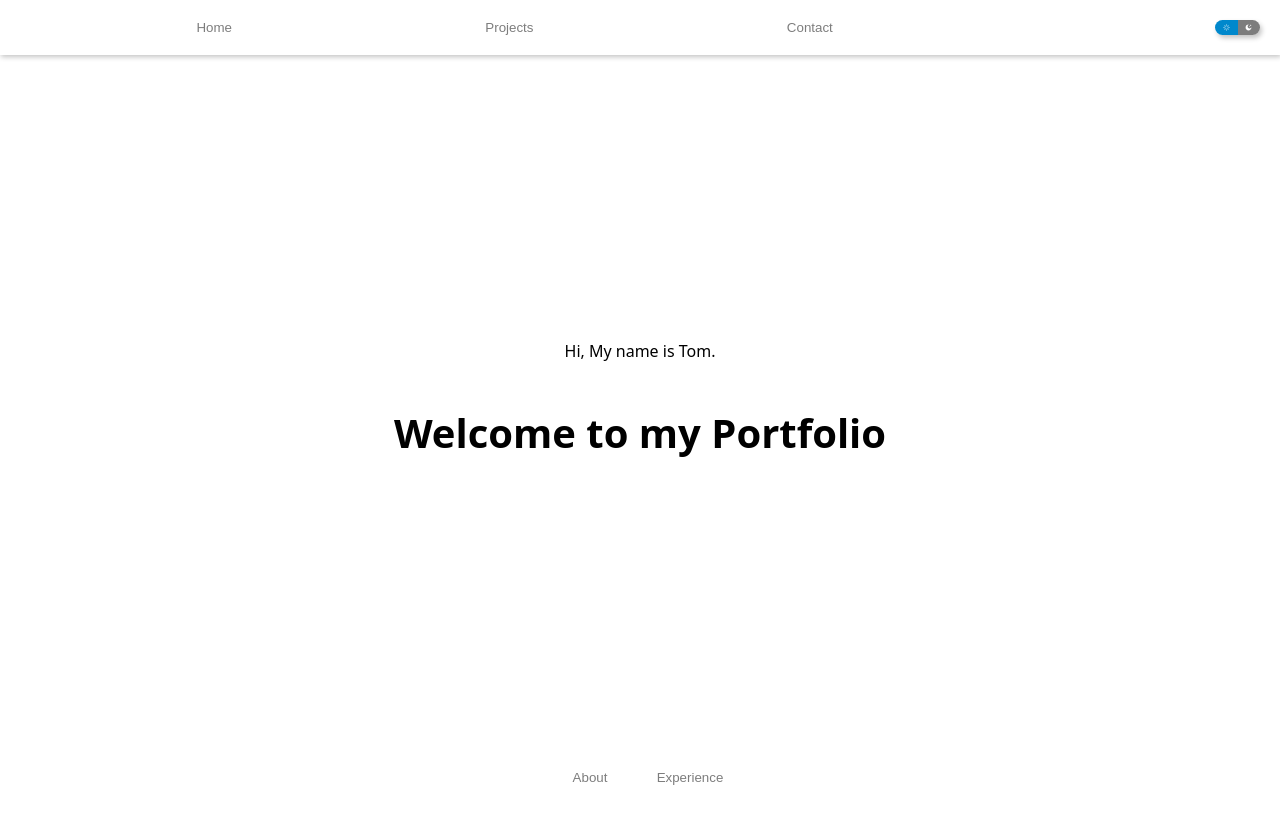
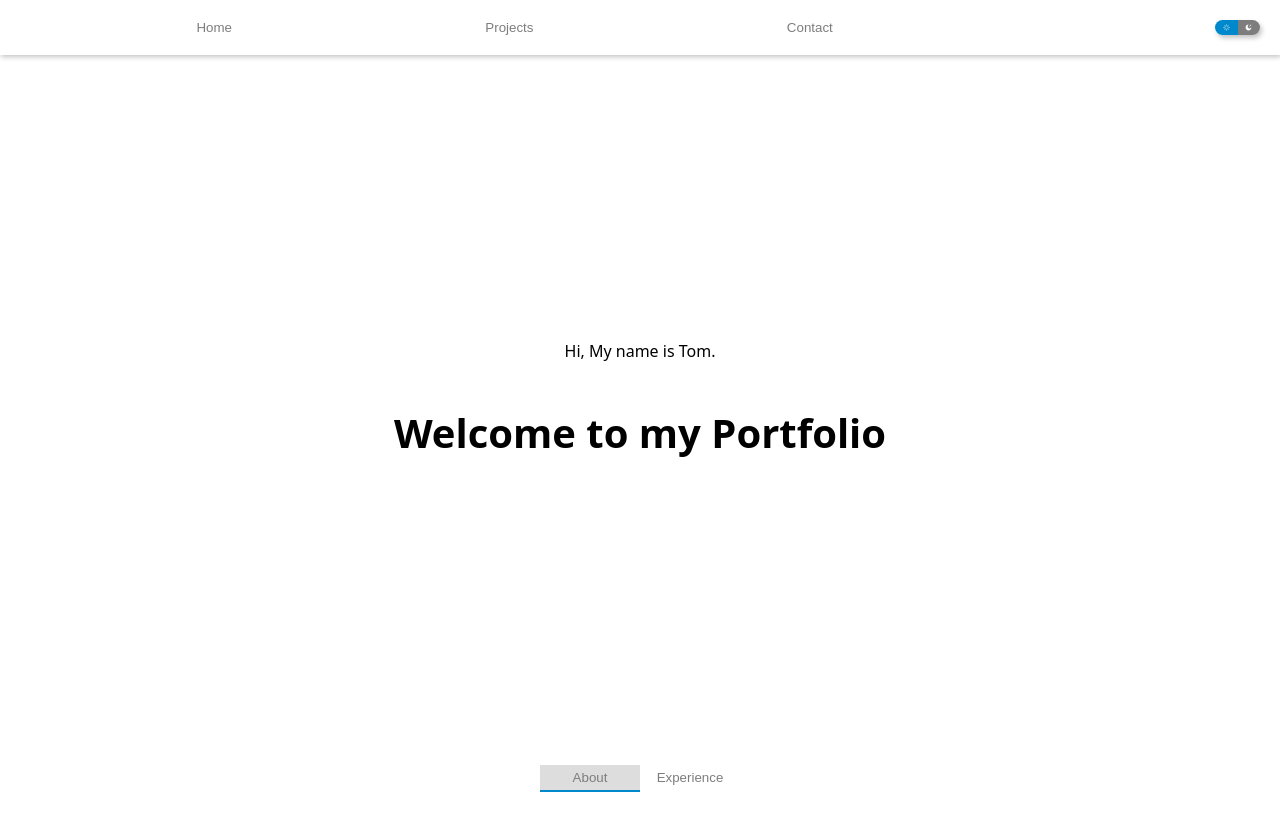
Before and after one commit to thomassharman/portfolio, a website built with webpack: page src/landingpage.html in a window 1280 px wide. Both pictures are taken after a click on the button "About". Shown: the top 830 px of the page. Built offline with nearby package versions, Linux system fonts and the light colour scheme.

Commit message:
colours switch based on the active tab

```diff
--- a/src/portfolio.css
+++ b/src/portfolio.css
@@ -12,6 +12,8 @@
     --global-font-col: black;
     --global-shadow-colour: rgb(196, 196, 196);
     --global-tab: #e6e6e6;
+    --active-tab-colour:  #dddddd;
+    --active-tab-font-colour: var(--global-tertiary)
 }
 
 /*Dark Mode*/
@@ -29,6 +31,8 @@
     --global-font-col: white;
     --global-shadow-colour: rgb(36, 36, 36);
     --global-tab: #373737;
+    --active-tab-colour:  #212121;
+    --active-tab-font-colour: var(--global-tertiary);
 }
 
 p {
@@ -211,3 +215,14 @@ border-bottom-right-radius: 10px;
     display: flex;
     flex-direction: column;
 }
+
+.activeTab {
+    background-color: var(--active-tab-colour);
+    color: var(--active-tab-font-colour);
+    border-bottom: 2px solid var(--global--butt);
+    border-top: 0;
+    border-left: 0;
+    border-right: 0;
+    padding: 5px;
+    width: 100px;
+}
--- a/src/tabs.js
+++ b/src/tabs.js
@@ -1,7 +1,10 @@
 const tabFunctions = function() {
+let tab1;
+let tab2;
+
     const tabs = function () {
-    const tab1 = document.querySelector('#tab-button-1')
-    const tab2 = document.querySelector('#tab-button-2')
+    tab1 = document.querySelector('#tab-button-1')
+    tab2 = document.querySelector('#tab-button-2')
         if (tab1 && tab2) {
             console.log('tabs loaded from tabFunctions successfully. Now add event listeners...')
             tab1.addEventListener('click', clickTab)
@@ -13,14 +16,19 @@ const tabContent = function () {
     }
     const clickTab = function () {
     console.log(this)
-    if (this.textContent === 'About') {
-        console.log('User clicked ',this.textContent,' section...'),
+    const activeTab = this
+    if (activeTab.textContent === 'About') {
+        console.log('User clicked ',activeTab.textContent,' section...');
+        const inactiveTab = tab2
         appendTabContent.firstTab()
+        tabStyles.switch(activeTab, inactiveTab)
         //add a class that changes the background colour of the tab clicked
     }
-    else if (this.textContent === 'Experience') {
-      console.log('User clicked ',this.textContent,' section...'),
+    else if (activeTab.textContent === 'Experience') {
+      console.log('User clicked ',activeTab.textContent,' section...');
+      const inactiveTab = tab1
       appendTabContent.secondTab()
+      tabStyles.switch(activeTab, inactiveTab)
     }
     }
 
@@ -34,12 +42,24 @@ const tabContent = function () {
         }
     }
 
-    return {
-        tabs: tabs(),
-        tabContent: tabContent(),
-        clickTab: clickTab,
+    const tabStyles = {
+        switch: function(thisTab, otherTab) {
+            if (thisTab.classList.contains('tab-button')) {
+            console.log('this tab must have an active class')
+            thisTab.classList.remove('tab-button')
+            thisTab.classList.add('activeTab')
+            otherTab.classList.add('tab-button')
+            otherTab.classList.remove('activeTab')
+            }
+            }
+        }
+        return {
+            tabs: tabs(),
+            tabContent: tabContent(),
+            clickTab: clickTab,
+    }
     }
 
-}
+
 
 export {tabFunctions}
```
